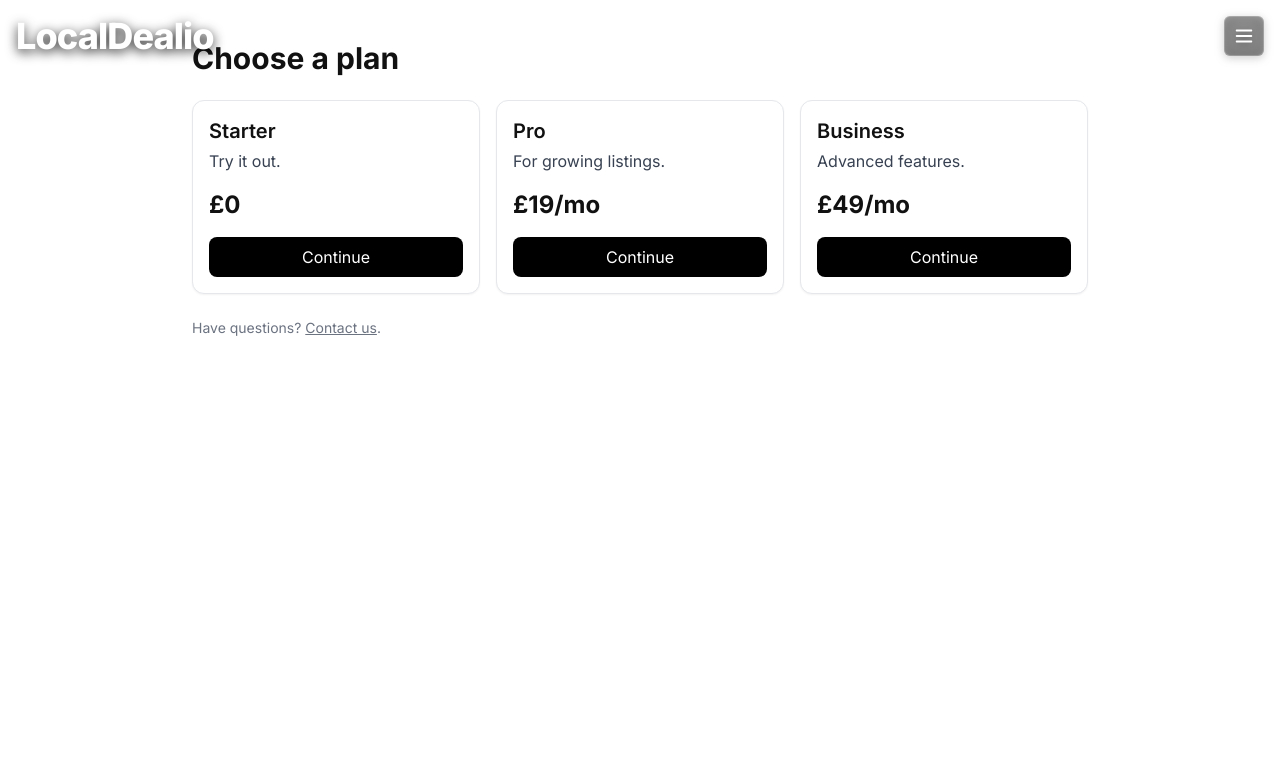
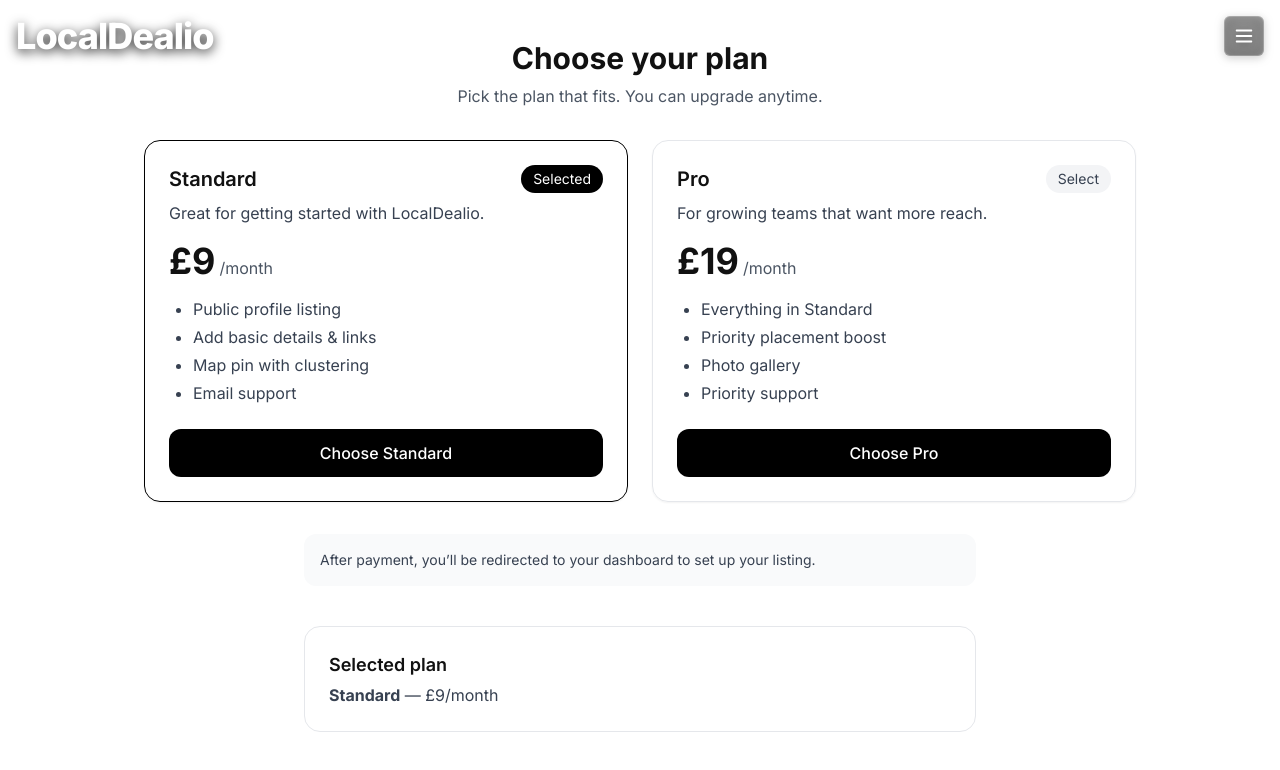
Before and after one commit to Vince-Dealio/localdealio, a Next.js app: page /plans in a window 1280 px wide. Shown: the top 770 px of the page. Built offline with nearby package versions, Linux system fonts and the light colour scheme.

Commit message:
fix(plans): remove any types and unused vars; add typed Plan model; Link-based checkout

```diff
--- a/src/app/plans/page.tsx
+++ b/src/app/plans/page.tsx
@@ -1,85 +1,135 @@
-// ✅ Full code for src/app/plans/page.tsx
-// Rule1: replace the current file with this version.
-// - Uses safeFetchJson so empty/invalid JSON never crashes the page.
-// - Graceful error UI + simple checkout flow.
+// ✅ Full code for src/app/plans/page.tsx — Rule1
+'use client';
 
-"use client";
+import Link from 'next/link';
+import { useState, useMemo } from 'react';
 
-import { useState } from "react";
-import { safeFetchJson } from "@/lib/safeJson";
-import Link from "next/link";
+type PlanId = 'standard' | 'pro';
 
-type CheckoutResponse = { url: string };
+type Plan = {
+  id: PlanId;
+  name: string;
+  priceMonthly: number; // in your display currency
+  blurb: string;
+  features: string[];
+  cta: string;
+};
 
-const PLANS = [
-  { id: "starter", name: "Starter", price: "£0", blurb: "Try it out." },
-  { id: "pro", name: "Pro", price: "£19/mo", blurb: "For growing listings." },
-  { id: "business", name: "Business", price: "£49/mo", blurb: "Advanced features." },
+const PLANS: Plan[] = [
+  {
+    id: 'standard',
+    name: 'Standard',
+    priceMonthly: 9,
+    blurb: 'Great for getting started with LocalDealio.',
+    features: [
+      'Public profile listing',
+      'Add basic details & links',
+      'Map pin with clustering',
+      'Email support',
+    ],
+    cta: 'Choose Standard',
+  },
+  {
+    id: 'pro',
+    name: 'Pro',
+    priceMonthly: 19,
+    blurb: 'For growing teams that want more reach.',
+    features: [
+      'Everything in Standard',
+      'Priority placement boost',
+      'Photo gallery',
+      'Priority support',
+    ],
+    cta: 'Choose Pro',
+  },
 ];
 
 export default function PlansPage() {
-  const [loadingId, setLoadingId] = useState<string | null>(null);
-  const [error, setError] = useState<string>("");
+  // state kept minimal; fully typed, no `any`
+  const [selected, setSelected] = useState<PlanId>('standard');
 
-  async function handleCheckout(planId: string) {
-    setError("");
-    setLoadingId(planId);
-    try {
-      const { data, ok, status } = await safeFetchJson<CheckoutResponse>("/api/checkout", {
-        method: "POST",
-        headers: { "content-type": "application/json" },
-        body: JSON.stringify({ planId }),
-      });
+  const selectedPlan = useMemo(
+    () => PLANS.find((p) => p.id === selected) ?? PLANS[0],
+    [selected]
+  );
 
-      if (!ok) {
-        setError(`Checkout failed (HTTP ${status}). Please try again.`);
-        return;
-      }
-
-      const url = data && typeof (data as any).url === "string" ? (data as any).url : null;
-      if (!url) {
-        setError("Checkout link unavailable. Please try again in a moment.");
-        return;
-      }
-
-      window.location.href = url;
-    } catch (e) {
-      setError("Network problem starting checkout. Please check your connection and try again.");
-    } finally {
-      setLoadingId(null);
-    }
-  }
+  // No unused event params; no `any`
+  const onSelect = (planId: PlanId) => {
+    setSelected(planId);
+  };
 
   return (
-    <main className="min-h-screen bg-white px-4 py-10">
-      <div className="mx-auto max-w-4xl">
-        <h1 className="text-3xl font-bold mb-6">Choose a plan</h1>
-        {error && (
-          <div className="mb-4 rounded-lg bg-red-50 text-red-800 px-4 py-3">
-            {error}
-          </div>
-        )}
-        <div className="grid gap-4 sm:grid-cols-2 lg:grid-cols-3">
-          {PLANS.map((p) => (
-            <div key={p.id} className="rounded-xl border border-gray-200 p-4 shadow-sm bg-white">
-              <h2 className="text-xl font-semibold">{p.name}</h2>
-              <p className="text-gray-700 mt-1">{p.blurb}</p>
-              <div className="text-2xl font-bold mt-4">{p.price}</div>
-              <button
-                onClick={() => handleCheckout(p.id)}
-                disabled={loadingId === p.id}
-                className="mt-4 w-full rounded-lg bg-black text-white py-2 hover:opacity-90 disabled:opacity-60"
+    <main className="mx-auto max-w-5xl px-4 py-10">
+      <header className="mb-8 text-center">
+        <h1 className="text-3xl font-bold">Choose your plan</h1>
+        <p className="mt-2 text-gray-600">
+          Pick the plan that fits. You can upgrade anytime.
+        </p>
+      </header>
+
+      <section className="grid gap-6 md:grid-cols-2">
+        {PLANS.map((plan) => {
+          const active = plan.id === selected;
+          return (
+            <article
+              key={plan.id}
+              className={`rounded-2xl border p-6 shadow-sm transition ${
+                active ? 'border-black' : 'border-gray-200'
+              }`}
+            >
+              <div className="flex items-center justify-between">
+                <h2 className="text-xl font-semibold">{plan.name}</h2>
+                <button
+                  type="button"
+                  onClick={() => onSelect(plan.id)}
+                  className={`rounded-full px-3 py-1 text-sm ${
+                    active
+                      ? 'bg-black text-white'
+                      : 'bg-gray-100 text-gray-700 hover:bg-gray-200'
+                  }`}
+                  aria-pressed={active}
+                >
+                  {active ? 'Selected' : 'Select'}
+                </button>
+              </div>
+
+              <p className="mt-2 text-gray-700">{plan.blurb}</p>
+
+              <div className="mt-4">
+                <span className="text-4xl font-bold">£{plan.priceMonthly}</span>
+                <span className="ml-1 text-gray-600">/month</span>
+              </div>
+
+              <ul className="mt-4 list-disc space-y-1 pl-6 text-gray-700">
+                {plan.features.map((f) => (
+                  <li key={f}>{f}</li>
+                ))}
+              </ul>
+
+              {/* RuleDev1-LSLint: internal nav uses Link, not <a> */}
+              <Link
+                href={`/checkout?plan=${plan.id}`}
+                className="mt-6 inline-block w-full rounded-xl bg-black px-4 py-3 text-center font-medium text-white hover:opacity-90"
+                prefetch={false}
               >
-                {loadingId === p.id ? "Starting checkout…" : "Continue"}
-              </button>
-            </div>
-          ))}
-        </div>
+                {plan.cta}
+              </Link>
+            </article>
+          );
+        })}
+      </section>
 
-        <p className="text-sm text-gray-500 mt-6">
-          Have questions? <Link href="/about" className="underline">Contact us</Link>.
+      <aside className="mx-auto mt-8 max-w-2xl rounded-xl bg-gray-50 p-4 text-sm text-gray-700">
+        After payment, you’ll be redirected to your dashboard to set up your listing.
+      </aside>
+
+      {/* Helpful summary of the currently selected plan (purely UI) */}
+      <section className="mx-auto mt-10 max-w-2xl rounded-2xl border border-gray-200 p-6">
+        <h3 className="text-lg font-semibold">Selected plan</h3>
+        <p className="mt-1 text-gray-700">
+          <strong>{selectedPlan.name}</strong> — £{selectedPlan.priceMonthly}/month
         </p>
-      </div>
+      </section>
     </main>
   );
 }
```
